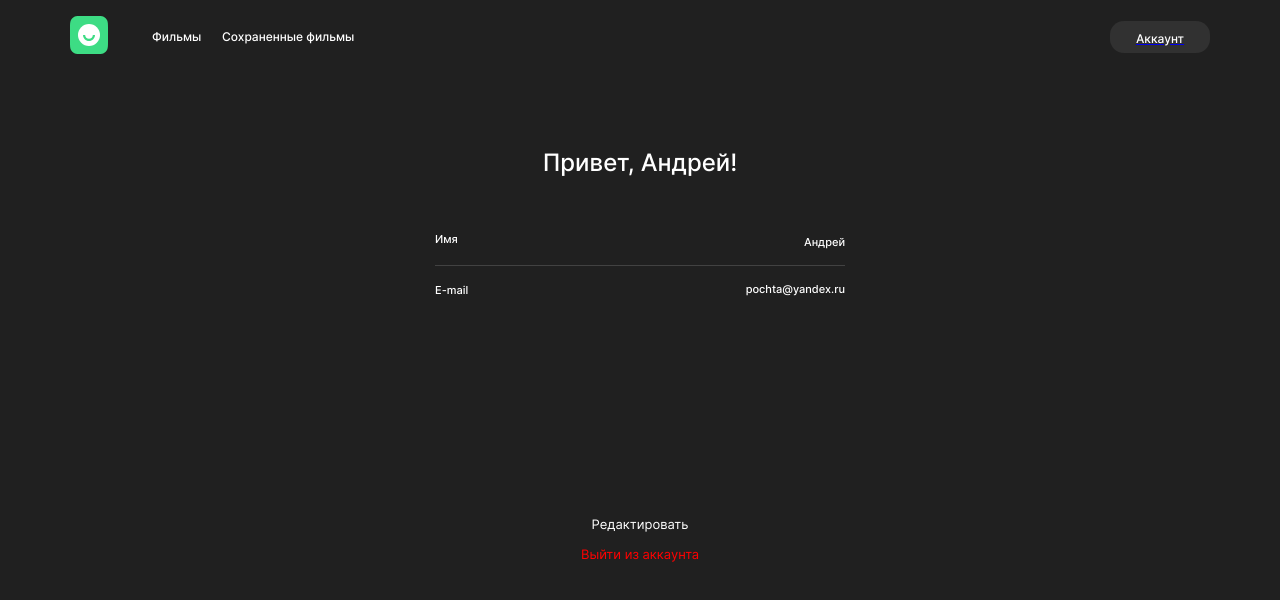
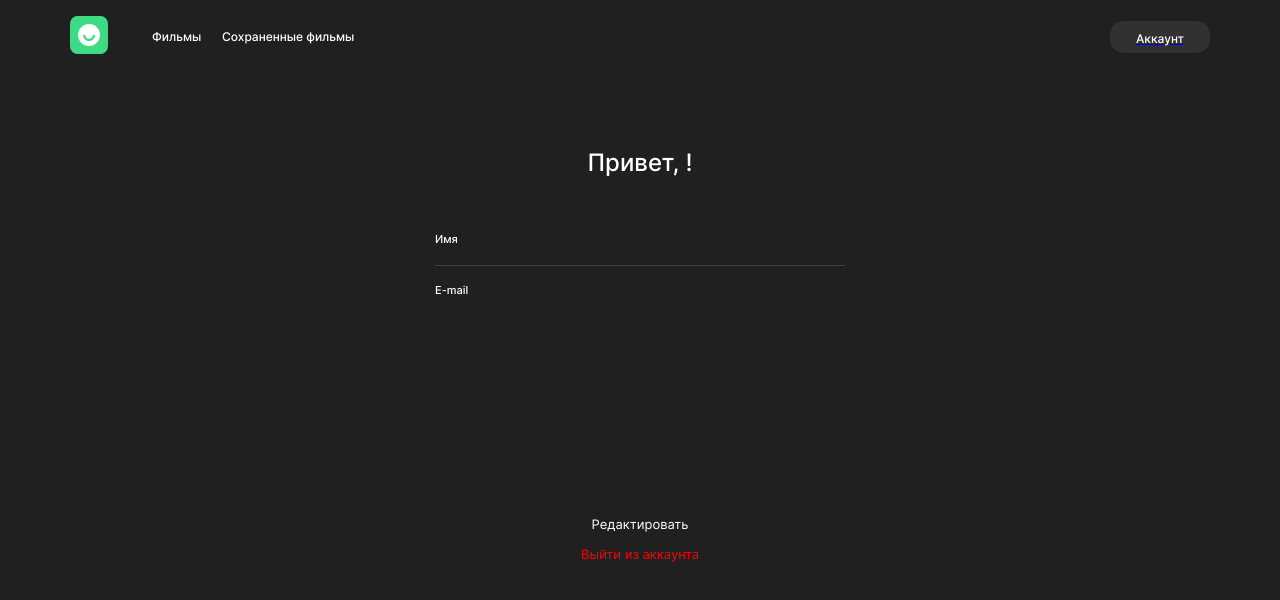
Before and after one commit to Andrey-Maystrenko/movies-explorer-frontend, a React (Create React App) app: page /profile in a window 1280 px wide. Shown: the top 600 px of the page. Built offline with nearby package versions, Linux system fonts and the light colour scheme.

Commit message:
diploma frontend Profile half completed

```diff
--- a/src/components/App/App.js
+++ b/src/components/App/App.js
@@ -57,7 +57,7 @@ function App() {
           console.log(err); // выведем ошибку в консоль
         });
     }
-  }, [loggedIn]);
+  }, [loggedIn, JWT]);
 
   console.log(currentUser)
   console.log('loggedIn', loggedIn)
@@ -95,6 +95,16 @@ function App() {
         // return setIsFailuredRegister(true);
       });
   }
+
+  function handlePatchUserData(name, email) {
+    return MainApi
+      .patchUserData(name, email, JWT)
+      .then((updatedUser) => {
+        console.log('updatedUser', updatedUser)
+        setCurrentUser(updatedUser)})
+      .catch((err) => console.log(err))
+  }
+
   return (
     <CurrentUserContext.Provider value={currentUser}>
       <div className="page">
@@ -122,16 +132,20 @@ function App() {
             JWT={JWT}
             loggedIn={!loggedIn}
           />
-          {/* <Route path="/profile">
-            <Profile />
-          </Route> */}
-          <ProtectedRoute
-            exact path="/profile"
+          <Route path="/profile">
+            <Profile
+              handlePatchUserData={handlePatchUserData}
+              currentUser={currentUser}
+            />
+          </Route>
+          {/* <ProtectedRoute
+            path="/profile"
             component={Profile}
+            handlePatchUserData={handlePatchUserData}
             // JWT={JWT}
-            loggedIn={!loggedIn}
-            currentUser={currentUser}
-          />
+            loggedIn={loggedIn}
+            // currentUser={currentUser}
+          /> */}
           <Route path="/signin">
             <Login
               handleLogin={handleLogin}
--- a/src/components/Header/Header.js
+++ b/src/components/Header/Header.js
@@ -40,7 +40,7 @@ function Header() {
                     <Link className="header__link header__link_saved-movies header__link_hidden" to="/saved-movies">
                         Сохраненные фильмы
                     </Link>
-                    <Link to="/signin">
+                    <Link to="/profile">
                         <button className="header__account header__account_hidden" type="button">
                             <span className="header__account-text">Аккаунт</span>
                         </button>
--- a/src/components/Profile/Profile.js
+++ b/src/components/Profile/Profile.js
@@ -1,31 +1,55 @@
 import React from "react";
 import "./Profile.css";
+// import { CurrentUserContext } from "../../contexts/CurrentUserContext";
 
-function Profile() {
+function Profile(
+    {handlePatchUserData}, currentUser) {
+    // const currentUser = React.useContext(CurrentUserContext);
+    console.log('currentUser', currentUser)
+    const [name, setName] = React.useState(currentUser.name);
+    const [email, setEmail] = React.useState(currentUser.email);
+
+    function handleNameChange(e) {
+        setName(e.target.value)
+    }
+
+    function handleEmailChange(e) {
+        setEmail(e.target.value)
+    }
+
+    function onPatchUserData(e) {
+        e.preventDefault();
+        handlePatchUserData(name, email)
+    }
     return (
         <div className="profile__window">
             <section className="profile__content">
-                <h3 className="profile__title">Привет, Андрей!</h3>
-                <form className="form">
+                <h3 className="profile__title">Привет, {name}!</h3>
+                <form
+                    className="form"
+                    onSubmit={onPatchUserData}
+                >
                     <span className="profile__userdata profile__username-position">Имя</span>
                     <input
                         className="form__input profile__userdata"
                         type="text"
-                        placeholder="Андрей"
+                        placeholder={name}
                         name="profile__username"
                         minLength="2"
                         maxLength="30"
-                        // required
-                        // onChange={handleEmailChange}
+                        required
+                        onChange={handleNameChange}
+                        value={name}
                     />
                     <span className="profile__userdata profile__useremail-position">E-mail</span>
                     <input
                         className="form__input profile__userdata"
                         type="email"
-                        placeholder="pochta@yandex.ru"
+                        placeholder={email}
                         name="profile__useremail"
-                        // required
-                        // onChange={handlePasswordChange}
+                        required
+                        onChange={handleEmailChange}
+                        value={email}
                     />
                     {/* <span className="popup__error" id="element__name"></span> */}
                     <button
--- a/src/utils/MainApi.js
+++ b/src/utils/MainApi.js
@@ -58,7 +58,8 @@ export const deleteMovie = (movieId, token) => {
     headers: {
       "Content-Type": "application/json",
       Authorization: `Bearer ${token}`,
-  }})
+    }
+  })
 };
 
 // export const getMovieById = (movieId) => {
@@ -111,3 +112,17 @@ export const getContent = (token) => {
     .then((res) => res.json())
     .then((data) => data);
 };
+
+export const patchUserData = (name, email, token) => {
+  return fetch(`${BASE_URL}/users/me`, {
+    method: "PATCH",
+    headers: {
+      Accept: "application/json",
+      "Content-Type": "application/json",
+      Authorization: `Bearer ${token}`,
+    },
+    body: JSON.stringify({ name, email })
+  })
+    .then((res) => res.json())
+    .then((data) => data);
+};
```
